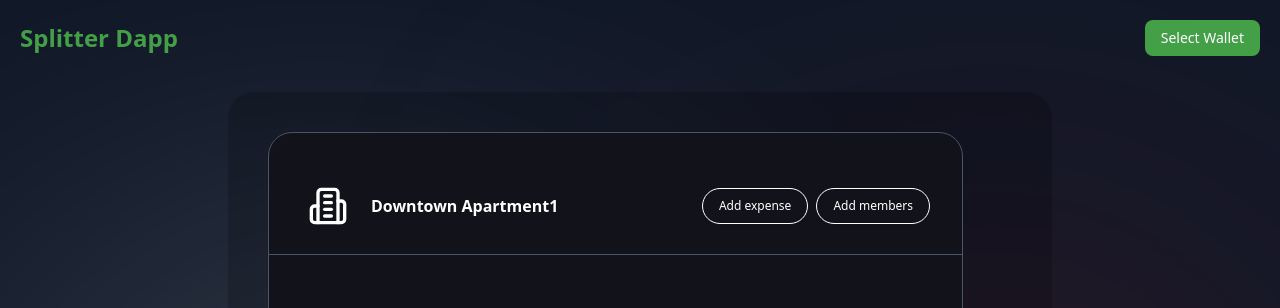
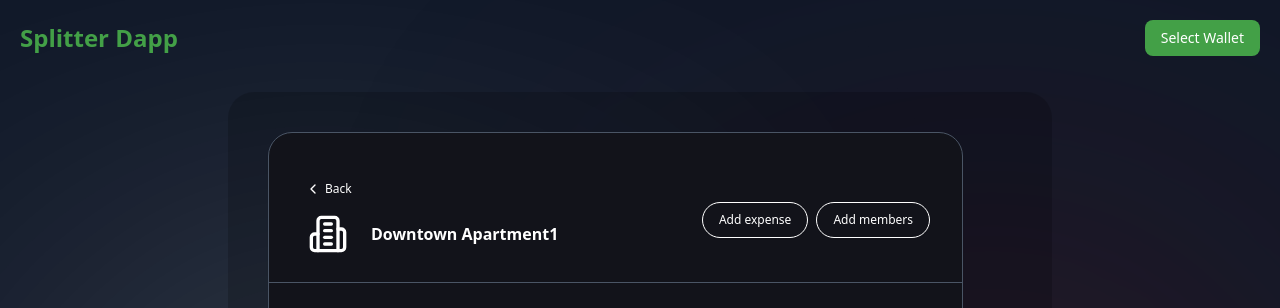
Before and after one commit to fabiola29298/SplitApp, a Next.js app in the folder frontend/: page /dashboard in a window 1280 px wide. Shown: the top 308 px of the page. Built offline with nearby package versions, Linux system fonts and the light colour scheme.

Commit message:
adding link and href

```diff
--- a/frontend/src/app/(public)/createExpense/page.tsx
+++ b/frontend/src/app/(public)/createExpense/page.tsx
@@ -1,7 +1,7 @@
 import React from "react";
 
 import { ChevronRight, ChevronLeft, LockKeyhole  } from "lucide-react";
-
+import Link from 'next/link';
 import {
     Select,
     SelectContent,
@@ -29,7 +29,10 @@ export default function CreateExpensePage() {
                         <CardHeader className="flex flex-row items-center justify-between border-b border-[#273345] px-8 py-0">
                             <div className="flex items-center gap-4">
                                 <div className="rounded-[6px] flex items-center justify-center">
+                                    <Link href={"/dashboard"}>
                                     <ChevronLeft className="w-10 h-10" />
+                                    </Link>
+
                                 </div>
                                 <CardTitle className="font-paragraph-regular-16-medium ">
                                 Add an expense
--- a/frontend/src/app/(public)/createGroup/page.tsx
+++ b/frontend/src/app/(public)/createGroup/page.tsx
@@ -8,6 +8,7 @@ import {
   CardTitle,
 } from "@/components/ui/card"
 import { Input } from "@/components/ui/input"
+import Link from 'next/link';
 import {
   Tabs,
   TabsContent,
@@ -66,7 +67,7 @@ export default function Page() {
 
                           </CardContent>
                           <CardFooter>
-                            <Button className="bg-white text-black">Save changes</Button>
+                            <Button className="bg-white text-black">Save</Button>
                           </CardFooter>
                         </Card>
                       </TabsContent>
@@ -93,7 +94,10 @@ export default function Page() {
                             <Button className="border-none bg-gray-600 text-white"> <CirclePlus /> Add new</Button>
                           </CardContent>
                           <CardFooter>
-                            <Button className="bg-white text-black">Save members</Button>
+                          <Link href={"/dashboard"}>
+                          <Button className="bg-white text-black">Save members</Button>
+                            </Link>
+
                           </CardFooter>
                         </Card>
                       </TabsContent>
--- a/frontend/src/app/(public)/dashboard/components/groupDetails.tsx
+++ b/frontend/src/app/(public)/dashboard/components/groupDetails.tsx
@@ -1,9 +1,9 @@
 
 import { Button } from "@/components/ui/button";
 import { Card, CardContent, CardHeader, CardTitle } from "@/components/ui/card";
-import { Building2  } from "lucide-react";
+import { Building2, ChevronLeft  } from "lucide-react";
 import React from "react";
-
+import Link from 'next/link';
 // Define data for members
 const members = [
     { name: "You", address: "0x0000" },
@@ -17,6 +17,11 @@ export default function GroupDetails() {
     return (
         <Card className="w-full max-w-[695px] bg-[#12131A] mb-10 border border-solid border-gray-600 rounded-[24px] text-white ">
         <CardHeader className="flex flex-row items-center justify-between border-b border-gray-600  px-8 py-6">
+            <Link href={"/myGroups"}>
+                <div className="flex pb-3">
+                    <ChevronLeft className="h-4"/>
+                    <span className="text-xs">Back</span>
+                </div>
                 <div className="flex items-center gap-4">
                     <div className="w-[54px] h-[49px]   rounded-[6px] flex items-center justify-center">
                         <Building2 className="w-10 h-10" />
@@ -25,19 +30,26 @@ export default function GroupDetails() {
                         Downtown Apartment1
                     </CardTitle>
                 </div>
+            </Link>
             <div className="flex gap-2">
+                    <Link href={"/createExpense"}>
                     <Button
                             variant="outline"
                             className="rounded-full text-xs border  (--01-tokens-components-button-secondary-border)] bg-01-tokens-components-button-secondary-background"
                         >
                             Add expense
                         </Button>
+                    </Link>
+                    <Link href={"/createGroup"}>
                     <Button
                             variant="outline"
                             className="rounded-full text-xs border border-[color:var(--01-tokens-components-button-secondary-border)] bg-01-tokens-components-button-secondary-background"
                         >
                             Add members
                             </Button>
+                    </Link>
+
+
             </div>
         </CardHeader>
 
--- a/frontend/src/app/(public)/layout.tsx
+++ b/frontend/src/app/(public)/layout.tsx
@@ -5,7 +5,7 @@ import {
   } from "@/components/ui/navigation-menu"
   import { Button } from "@/components/ui/button";
 import { Background } from "@/components/ui/background";
-
+import Link from 'next/link';
 export default function GeneralLayout({
  children
 }: {
@@ -20,7 +20,10 @@ export default function GeneralLayout({
     <NavigationMenu>
         <NavigationMenuList>
           <NavigationMenuItem>
-             <span className="font-bold text-[#43a047] text-2xl">Splitter Dapp</span>
+            <Link href={"/myGroups"}>
+            <span className="font-bold text-[#43a047] text-2xl">Splitter Dapp</span>
+            </Link>
+
 
           </NavigationMenuItem>
           <NavigationMenuItem>
--- a/frontend/src/app/(public)/login/components/detailsCard.tsx
+++ b/frontend/src/app/(public)/login/components/detailsCard.tsx
@@ -1,5 +1,6 @@
 import { Badge } from "@/components/ui/badge";
 import { Button } from "@/components/ui/button";
+import Link from 'next/link';
 import {
     Card,
     CardContent,
@@ -72,9 +73,11 @@ export default function DetailsCard() {
             </div>
 
             <div className="flex justify-center mt-8">
+            <Link href={"/createGroup"}>
                 <Button className="bg-[#43a047] text-white hover:bg-[#3b8f3f]">
-                    Select Wallet
-                </Button>
+                        Select Wallet
+                    </Button>
+                </Link>
             </div>
         </CardContent>
     </Card>
--- a/frontend/src/app/(public)/login/page.tsx
+++ b/frontend/src/app/(public)/login/page.tsx
@@ -1,5 +1,5 @@
 import React from "react";
-
+import Link from 'next/link';
 import DetailsCard from "./components/detailsCard";
 
 import { Card } from "@/components/ui/card";
@@ -21,9 +21,12 @@ export default function LoginPage() {
                             Keep track of your shared expenses and balances with housemates,
                             trips, groups, friends, and family.
                         </p>
+
+                        <Link href={"/createGroup"}>
                         <Button className="bg-[#43a047] text-white hover:bg-[#3b8f3f]">
-                            Select Wallet
-                        </Button>
+                                Select Wallet
+                            </Button>
+                        </Link>
                     </div>
 
                     {/* Details section */}
--- a/frontend/src/app/(public)/myGroups/components/groupsCardList.tsx
+++ b/frontend/src/app/(public)/myGroups/components/groupsCardList.tsx
@@ -3,7 +3,7 @@ import { Button } from "@/components/ui/button";
 import { Card, CardContent, CardTitle } from "@/components/ui/card";
 import { Users, ChevronRight  } from "lucide-react";
 import React from "react";
-
+import Link from 'next/link';
 // Define data for members
 const groups = [
     { name: "Downtown Apartment", people: "3" },
@@ -32,6 +32,7 @@ export default function GroupsCardList() {
                     </div>
                 </div>
                 <div className="flex gap-2">
+                <Link href={"/dashboard"}>
                 <Button
                                 variant="outline"
                                 className="rounded-full text-xs border bg-[#191D26] border-[#273345]"
@@ -39,6 +40,8 @@ export default function GroupsCardList() {
                                 More
                                 <ChevronRight />
                             </Button>
+                </Link>
+
                 </div>
             </CardContent>
 
--- a/frontend/src/app/(public)/myGroups/page.tsx
+++ b/frontend/src/app/(public)/myGroups/page.tsx
@@ -1,7 +1,7 @@
 
 import React from "react";
 import GroupsCardList from "./components/groupsCardList";
-
+import Link from 'next/link';
 export default function Color() {
     return (
         <div className="relative w-full min-h-screen   overflow-hidden  ">
@@ -14,7 +14,10 @@ export default function Color() {
                     {/* Apartment Card */}
                     <div className="flex justify-between">
                     <h3 className="text-2xl text-white">Group List</h3>
+
+                    <Link href={"/createGroup"}>
                     <p className="text-[#64D5E4] p-2"> <span> Add new group</span> </p>
+                            </Link>
                     </div>
 
                     {/* Expenses Card */}
--- a/frontend/src/app/(public)/settleUp/page.tsx
+++ b/frontend/src/app/(public)/settleUp/page.tsx
@@ -4,7 +4,7 @@ import { ChevronRight, ChevronLeft, User, LockKeyhole  } from "lucide-react";
 import { Label } from "@/components/ui/label"
 import { Button } from "@/components/ui/button";
 import { Card, CardContent, CardHeader, CardTitle } from "@/components/ui/card";
-
+import Link from 'next/link';
 export default function SettleUpPage() {
     return (
         <div className="relative w-full min-h-screen overflow-hidden">
@@ -17,9 +17,12 @@ export default function SettleUpPage() {
                     <Card className="my-5 w-full bg-[#12131A] border border-solid border-[#273345] rounded-[24px] text-white ">
                         <CardHeader className="flex flex-row items-center justify-between border-b border-[#273345] px-8 py-0">
                             <div className="flex items-center gap-4">
+
+                                <Link href={"/dashboard"}>
                                 <div className="rounded-[6px] flex items-center justify-center">
-                                    <ChevronLeft className="w-10 h-10" />
-                                </div>
+                                            <ChevronLeft className="w-10 h-10" />
+                                        </div>
+                                    </Link>
                                 <CardTitle className="font-paragraph-regular-16-medium ">
                                 Settle up
                                 </CardTitle>
```
Lines whose indentation alone changed are shown as unchanged.
